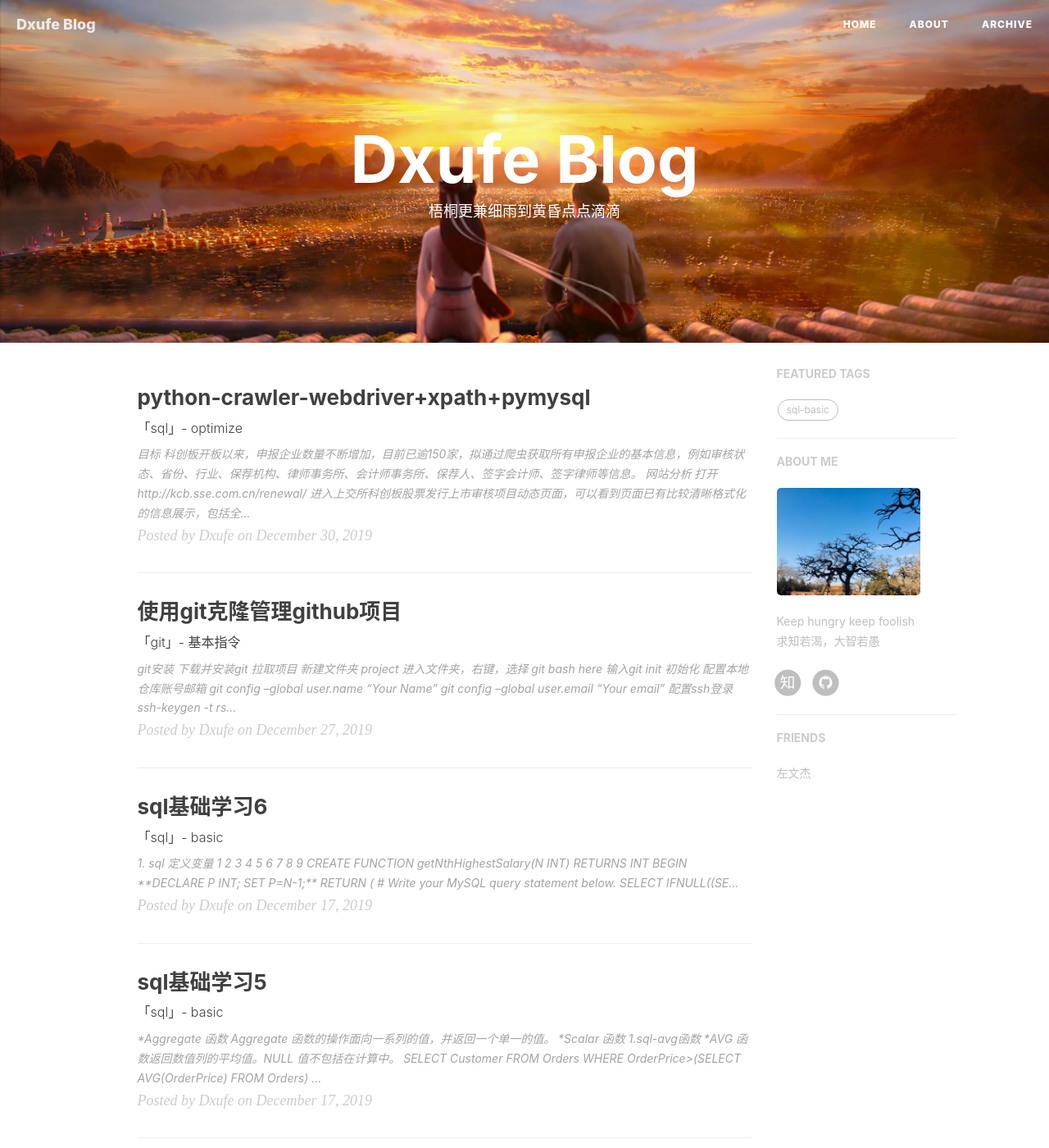
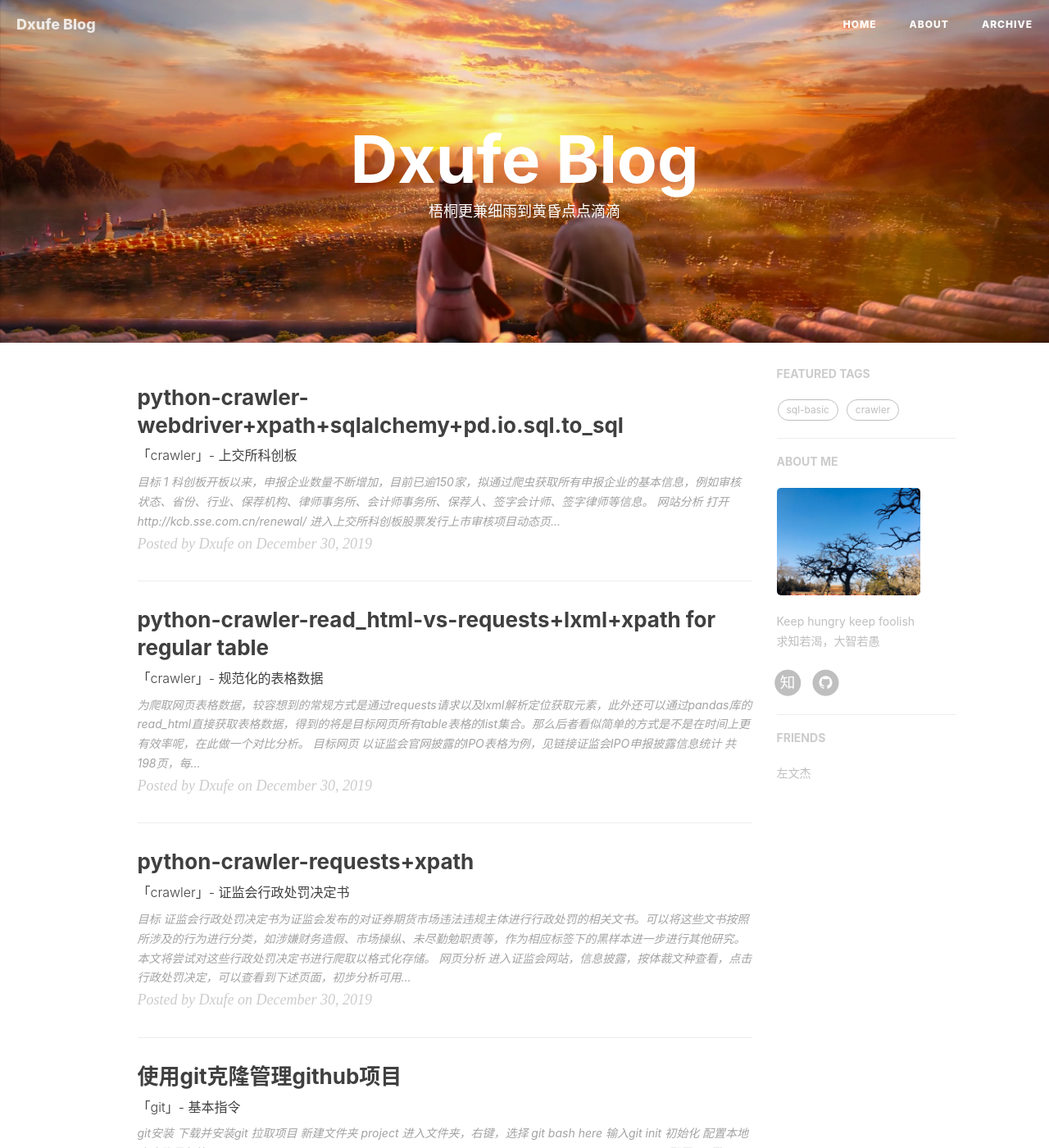
Before and after one commit to DengJunuestc/dxwufe.github.io, a Jekyll site: the page built from index.html, in a window 1280 px wide and 1400 px high. Shown: the whole window at 82% size. Built offline with Jekyll 4.4.1, drawn with Linux system fonts in a browser that asks for light colours; nearby versions of some CDN libraries; the list of posts is cut into pages by our own code; comment, search, counter and statistics services are not loaded; some of the changed text lies outside the part shown.

Commit message:
新增爬虫两篇

````diff
--- /dev/null
+++ b/_posts/read_python_crawler/2019-12-30-python-crawler-csrcpunish.md
@@ -0,0 +1,101 @@
+---
+title: "python-crawler-requests+xpath"
+subtitle: "「crawler」- 证监会行政处罚决定书"
+layout: post
+author: "Dxufe"
+header-style: text
+tags:
+  - crawler
+---
+ 1. 目标
+ 		证监会行政处罚决定书为证监会发布的对证券期货市场违法违规主体进行行政处罚的相关文书。可以将这些文书按照所涉及的行为进行分类，如涉嫌财务造假、市场操纵、未尽勤勉职责等，作为相应标签下的黑样本进一步进行其他研究。本文将尝试对这些行政处罚决定书进行爬取以格式化存储。
+ 2. 网页分析
+  		进入证监会网站，信息披露，按体裁文种查看，点击行政处罚决定，可以查看到下述页面，初步分析可用requests直接取得页面源码再进行元素提取，但发现如此得到的源码中仅含左侧的标题栏，不含右侧的具体内容等信息。
+![在这里插入图片描述](https://img-blog.csdnimg.cn/20190817185144175.png?x-oss-process=image/watermark,type_ZmFuZ3poZW5naGVpdGk,shadow_10,text_aHR0cHM6Ly9ibG9nLmNzZG4ubmV0L3FxXzQwNTExMjkx,size_16,color_FFFFFF,t_70)
+右键发现，此页面不仅包含网页源代码，还存在一个框架源代码的选项
+![在这里插入图片描述](https://img-blog.csdnimg.cn/20190817185552656.png?x-oss-process=image/watermark,type_ZmFuZ3poZW5naGVpdGk,shadow_10,text_aHR0cHM6Ly9ibG9nLmNzZG4ubmV0L3FxXzQwNTExMjkx,size_16,color_FFFFFF,t_70)
+即网页源代码只包含左侧的标题栏目，而框架源代码中才有具体的行政处罚决定书等内容，点击打开框架源代码，发现出现了一个新的链接。
+![在这里插入图片描述](https://img-blog.csdnimg.cn/20190817185809446.png?x-oss-process=image/watermark,type_ZmFuZ3poZW5naGVpdGk,shadow_10,text_aHR0cHM6Ly9ibG9nLmNzZG4ubmV0L3FxXzQwNTExMjkx,size_16,color_FFFFFF,t_70)
+单独进入此链接,发现此时进入了仅包含行政处罚决定信息发布的页面，此时便可通过，requests得到网页源代码再进行关键信息的提取
+![在这里插入图片描述](https://img-blog.csdnimg.cn/20190817190059704.png?x-oss-process=image/watermark,type_ZmFuZ3poZW5naGVpdGk,shadow_10,text_aHR0cHM6Ly9ibG9nLmNzZG4ubmV0L3FxXzQwNTExMjkx,size_16,color_FFFFFF,t_70)
+	单击下一页，发现链接在变，在第一页的链接后面直接加了一个页面数字，因此可通过变换链接进行换页而不需要模拟浏览器进行点击下一页操作。
+ 3. 爬取思路
+	通过以上分析得出以下爬虫思路：在每一页通过xpath提取页面的文书名称、发文日期、文号以及文书内容url，然后访问该url得到文书的文本内容；然后更换页面url进行换页操作，更换页面url需要获取页面总页数，但是通过requests得到的首页源码中不含有总页数信息，可能是有些信息隐藏了，所以对首页采用webdrvier访问得到页面html获取包含总页数在内的关键信息。然后更换页面url后直接通过requests进行访问获取页面源码进行信息提取。
+ 4. 进行爬取
+ 实际过程中会发现几个页面提取之后会报connection error的错，这是爬虫被限制了，可以通过变化headers 的形式进行访问，每次随机选择一个headers。
+
+ 5. 代码
+ ps:每个文书的文本内容提取还存在不足，包括未清洗干净未提取完全等问题。
+
+
+```
+from selenium import webdriver
+from lxml import etree
+import pandas as pd
+from pandas import DataFrame
+import time
+import requests
+import random
+
+def pagedataget(html):
+    items=html.xpath('//*[@class="row"]')
+    title=[];publish_date=[];docnum=[];docurl=[];text=[]
+    for item in items :
+        name=item.xpath('./li[@class="mc"]/div/a/text()')[0]
+        if name:
+            title.append(name)
+        date=item.xpath('./li[@class="fbrq"]/text()')[0]
+        publish_date.append(date)
+        num=item.xpath('./li[@class="wh"]/text()')[0]
+        docnum.append(num)
+        url='http://www.csrc.gov.cn/pub/zjhpublic/'+item.xpath('./li[@class="mc"]/div/a/@href')[0][6:]
+        docurl.append(url)
+        text.append(doctext(url,header))  csrcxzcf=pd.concat([DataFrame(title),DataFrame(publish_date),DataFrame(docnum),DataFrame(docurl),DataFrame(text)],axis=1)
+    csrcxzcf.columns=['title','publish_date','docnum','docurl','text']
+    return csrcxzcf
+
+def doctext(url,header):
+    wb=requests.get(url,headers=header)
+    wb.encoding='utf-8'
+    text = etree.HTML(wb.text)
+    a=str(text.xpath('//*[@id="ContentRegion"]/div/p/span/text()'))
+    if len(a)==2:
+        a=str(text.xpath('//*[@id="ContentRegion"]/div/div/p/span/text()'))
+    a=a.replace("'","").replace(",","")
+    a=''.join(a.split())
+    a=a.replace("。","。\n  ")
+    return a
+
+if __name__ == '__main__':
+    start = time.time()
+    browser = webdriver.Chrome()
+    browser.get('http://www.csrc.gov.cn/pub/zjhpublic/3300/3313/index_7401.htm')
+    html = etree.HTML(browser.page_source) #获取网页
+    user_agent_list = ["Mozilla/5.0 (Windows NT 10.0; WOW64) AppleWebKit/537.36 (KHTML, like Gecko) Chrome/68.0.3440.106 Safari/537.36",
+                    "Mozilla/5.0 (Windows NT 10.0; WOW64) AppleWebKit/537.36 (KHTML, like Gecko) Chrome/67.0.3396.99 Safari/537.36",
+                    "Mozilla/5.0 (Windows NT 10.0; WOW64; rv:60.0) Gecko/20100101 Firefox/61.0",
+                    "Mozilla/5.0 (Windows NT 10.0; WOW64) AppleWebKit/537.36 (KHTML, like Gecko) Chrome/64.0.3282.186 Safari/537.36",
+                    "Mozilla/5.0 (X11; Linux x86_64) AppleWebKit/537.36 (KHTML, like Gecko) Chrome/62.0.3202.62 Safari/537.36",
+                    "Mozilla/5.0 (Windows NT 6.1; WOW64) AppleWebKit/537.36 (KHTML, like Gecko) Chrome/45.0.2454.101 Safari/537.36",
+                    "Mozilla/4.0 (compatible; MSIE 7.0; Windows NT 6.0)",
+                    "Mozilla/5.0 (Macintosh; U; PPC Mac OS X 10.5; en-US; rv:1.9.2.15) Gecko/20110303 Firefox/3.6.15",
+                    ]
+    header={'User-Agent':'Mozilla/5.0'}
+    header['User-Agent'] = random.choice(user_agent_list)
+    csrcxzcf=pagedataget(html)     #第一页的数据
+    pagenum=int(html.xpath('//*[@title="尾页"]/a/text()')[0])
+    for i in range(1,pagenum):
+        pageurl='http://www.csrc.gov.cn/pub/zjhpublic/3300/3313/index_7401'+'_'+str(i)+'.htm'
+        header['User-Agent'] = random.choice(user_agent_list)
+        tx=requests.get(pageurl,headers=header)
+        tx.encoding='utf-8'
+        html = etree.HTML(tx.text)
+        csrcxzcf=pd.concat([csrcxzcf,pagedataget(html)])
+    end = time.time()
+    print ('运行时间：', end-start)
+```
+
+ 6. 结果
+
+涉及页数较多，爬取需要一定时间，大约五六分钟，结果如下
+![在这里插入图片描述](https://img-blog.csdnimg.cn/20190817194228997.png?x-oss-process=image/watermark,type_ZmFuZ3poZW5naGVpdGk,shadow_10,text_aHR0cHM6Ly9ibG9nLmNzZG4ubmV0L3FxXzQwNTExMjkx,size_16,color_FFFFFF,t_70)
--- /dev/null
+++ b/_posts/read_python_crawler/2019-12-30-python-crawler-regulartable.md
@@ -0,0 +1,105 @@
+---
+title: "python-crawler-read_html-vs-requests+lxml+xpath for regular table"
+subtitle: "「crawler」- 规范化的表格数据"
+layout: post
+author: "Dxufe"
+header-style: text
+tags:
+  - crawler
+---
+为爬取网页表格数据，较容想到的常规方式是通过**requests请求以及lxml解析定位**获取元素，此外还可以通过pandas库的**read_html**直接获取表格数据，得到的将是目标网页所有table表格的list集合。那么后者看似简单的方式是不是在时间上更有效率呢，在此做一个对比分析。
+
+ 1. 目标网页
+ 		以证监会官网披露的IPO表格为例，见链接[证监会IPO申报披露信息统计](http://eid.csrc.gov.cn/ipo/checkClick.action?choice=info#)
+ ![在这里插入图片描述](https://img-blog.csdnimg.cn/20190821150235780.png?x-oss-process=image/watermark,type_ZmFuZ3poZW5naGVpdGk,shadow_10,text_aHR0cHM6Ly9ibG9nLmNzZG4ubmV0L3FxXzQwNTExMjkx,size_16,color_FFFFFF,t_70)
+共198页，每页信息二十条。
+ 2. requests请求+lxml解析+xpath定位
+
+
+```
+from lxml import etree
+import pandas as pd
+from pandas import DataFrame
+import time
+import requests
+import random
+from sqlalchemy import create_engine
+
+
+def pagedataget(html):
+    items=html.xpath('//*[@class="timeborder"]')
+    compname=[];publish_date=[];ssdbk=[];pubtype=[];pubinfo=[]
+    for item in items :
+        name=str(item.xpath('./td/text()')[0]).replace('\r','').replace('\n','').replace('\t','')
+        name=''.join(name.split())
+        if name:
+            compname.append(name)
+        date=str(item.xpath('./td/text()')[1]).replace('\r','').replace('\n','').replace('\t','')
+        publish_date.append(date)
+        sb=str(item.xpath('./td/text()')[2]).replace('\r','').replace('\n','').replace('\t','')
+        ssdbk.append(sb)
+        pt=str(item.xpath('./td/text()')[3]).replace('\r','').replace('\n','').replace('\t','')
+        pubtype.append(pt)
+        pinf=item.xpath('./td/a/text()')
+        if len(pinf)==2:
+            pinf=str(pinf[0]).replace('\r','').replace('\n','').replace('\t','')+'、'+str(pinf[1]).replace('\r','').replace('\n','').replace('\t','')
+        else:
+            pinf=str(pinf[0]).replace('\r','').replace('\n','').replace('\t','')
+        pubinfo.append(pinf)
+    ipopub=pd.concat([DataFrame(compname),DataFrame(publish_date),DataFrame(ssdbk),DataFrame(pubtype),DataFrame(pubinfo)],axis=1)
+    ipopub.columns=['compname','publish_date','ssdbk','pubtype','pubinfo']
+    return ipopub
+if __name__ == '__main__':
+    start = time.time()
+    user_agent_list = ["Mozilla/5.0 (Windows NT 10.0; WOW64) AppleWebKit/537.36 (KHTML, like Gecko) Chrome/68.0.3440.106 Safari/537.36",
+                    "Mozilla/5.0 (Windows NT 10.0; WOW64) AppleWebKit/537.36 (KHTML, like Gecko) Chrome/67.0.3396.99 Safari/537.36",
+                    "Mozilla/5.0 (Windows NT 10.0; WOW64; rv:60.0) Gecko/20100101 Firefox/61.0",
+                    "Mozilla/5.0 (Windows NT 10.0; WOW64) AppleWebKit/537.36 (KHTML, like Gecko) Chrome/64.0.3282.186 Safari/537.36",
+                    "Mozilla/5.0 (X11; Linux x86_64) AppleWebKit/537.36 (KHTML, like Gecko) Chrome/62.0.3202.62 Safari/537.36"]
+    header={'User-Agent':'Mozilla/5.0'}
+    ipopub=DataFrame(data=None,columns=['compname','publish_date','ssdbk','pubtype','pubinfo'])
+    for i in range(1,199):
+        header['User-Agent'] = random.choice(user_agent_list)
+        pageurl='http://eid.csrc.gov.cn/ipo/infoDisplay.action?pageNo='+str(i)+'&temp=&temp1=&blockType=byTime'
+        header['User-Agent'] = random.choice(user_agent_list)
+        tx=requests.get(pageurl,headers=header)
+        tx.encoding=tx.apparent_encoding
+        html = etree.HTML(tx.text)
+        ipopub=pd.concat([ipopub,pagedataget(html)])
+    ipopub.index=range(0len(ipopub)+1)
+    '''写入数据'''
+    tablename='csrc_ipo_pub'
+    try:
+        connect = create_engine('mysql+pymysql://root:password@localhost:3306/crawler?charset=utf8')
+        pd.io.sql.to_sql(ipopub,tablename, connect, schema='crawler', if_exists='replace')
+        print('save to db success!')
+    except:
+        print('save to db failure!')
+    end = time.time()
+    print ('一共有',len(ipopub),'家公司，'+'运行时间为',(end-start)/60,'分钟')
+```
+![结果显示共用158秒。](https://img-blog.csdnimg.cn/20190821151442283.png)
+ 3. pd.read_html
+
+
+```
+import time
+start = time.time()
+import pandas as pd
+from pandas import DataFrame
+pubtable=DataFrame(data=None,columns=['compname','publish_date','ssdbk','pubtype','pubinfo'])
+for i in range(1,199):
+    url ='http://eid.csrc.gov.cn/ipo/infoDisplay.action?pageNo='+str(i)+'&temp=&temp1=&blockType=byTime'
+    data = pd.read_html(url,header=0,encoding='utf-8')[2]
+    pub = data.iloc[0:len(data)-1,0:-1]
+    pub.columns=['compname','publish_date','ssdbk','pubtype','pubinfo']
+    pubtable=pd.concat([pubtable,pub])
+end = time.time()
+print ('一共有',len(pubtable),'家公司，'+'运行时间为',(end-start)/60,'分钟')
+```
+![结果显示共用119秒。](https://img-blog.csdnimg.cn/2019082115214371.png)
+可见直接通过read_html获取表格数据速度更快，省了40秒。
+
+ 4. read_html的参数如下，io可为目标网址，match 为欲匹配的正则表达式，flavor为解析器，header为指定行标题，encoding为读入的编码格式，正确设置才能正确提取表格，否则会出现乱码。
+
+![在这里插入图片描述](https://img-blog.csdnimg.cn/20190821152455716.png?x-oss-process=image/watermark,type_ZmFuZ3poZW5naGVpdGk,shadow_10,text_aHR0cHM6Ly9ibG9nLmNzZG4ubmV0L3FxXzQwNTExMjkx,size_16,color_FFFFFF,t_70)
--- a/_posts/read_python_crawler/2019-12-30-python-crawler-sql优化.md
+++ b/_posts/read_python_crawler/2019-12-30-python-crawler-sjskcb.md
@@ -1,6 +1,6 @@
 ---
-title: "python-crawler-webdriver+xpath+pymysql"
-subtitle: "「sql」- optimize"
+title: "python-crawler-webdriver+xpath+sqlalchemy+pd.io.sql.to_sql"
+subtitle: "「crawler」- 上交所科创板"
 layout: post
 author: "Dxufe"
 header-style: text
@@ -9,8 +9,10 @@ tags:
 ---
 
  1. 目标
+
 		科创板开板以来，申报企业数量不断增加，目前已逾150家，拟通过爬虫获取所有申报企业的基本信息，例如审核状态、省份、行业、保荐机构、律师事务所、会计师事务所、保荐人、签字会计师、签字律师等信息。
  2. 网站分析
+
  		打开http://kcb.sse.com.cn/renewal/ 进入上交所科创板股票发行上市审核项目动态页面，可以看到页面已有比较清晰格式化的信息展示，包括全称、审核状态、行业、保荐机构、律师事务所、会计师事务所、更新日期、受理日期等信息。![在这里插入图片描述](https://img-blog.csdnimg.cn/20190816164650504.png?x-oss-process=image/watermark,type_ZmFuZ3poZW5naGVpdGk,shadow_10,text_aHR0cHM6Ly9ibG9nLmNzZG4ubmV0L3FxXzQwNTExMjkx,size_16,color_FFFFFF,t_70)
  		翻页页面url不变，右键网页源代码中也无上述表格中的相关信息，故尝试通过requests获取html不能得到上述表格中相关信息，所以拟采取 selenium 中的webdriver模拟浏览器进行访问
 (webdriver安装可参考https://blog.csdn.net/Alisen39/article/details/82930220)。
@@ -22,6 +24,7 @@ browser.get('http://kcb.sse.com.cn/renewal/') # page_source获取网页的源代
 html = etree.HTML(browser.page_source)  #得到html
 ```
  3. 页面解析元素提取
+
  		在F12中通过定位相关字段，右键查看xpath获取目标元素的路径
 ![在这里插入图片描述](https://img-blog.csdnimg.cn/20190816165634416.png?x-oss-process=image/watermark,type_ZmFuZ3poZW5naGVpdGk,shadow_10,text_aHR0cHM6Ly9ibG9nLmNzZG4ubmV0L3FxXzQwNTExMjkx,size_16,color_FFFFFF,t_70)
 定义函数 pagedataget(html)，以提取每一页的关键信息，其中部分字段存在换行等情况，不能在一个路径下提取完整，需要加以判断整合。完整代码如下。
@@ -115,6 +118,7 @@ def pagedataget(html):
     return KCBINFO
 ```
  4. 公司详情页信息提取
+
 		除了页面的基本信息外，还需要访问公司详情页面获取一些额外信息,可以通过访问pagedataget函数中提取到的url来实现这些进一步信息的提取。
 ![在这里插入图片描述](https://img-blog.csdnimg.cn/20190816170635549.png?x-oss-process=image/watermark,type_ZmFuZ3poZW5naGVpdGk,shadow_10,text_aHR0cHM6Ly9ibG9nLmNzZG4ubmV0L3FxXzQwNTExMjkx,size_16,color_FFFFFF,t_70)
 因此需要定义针对某家公司的这些额外信息进行提取的函数，传入参数为公司名称，此处通过browser.find_element_by_partial_link_text模拟浏览器点击公司名称进入详情页面，而不通过访问url进入公司页面，完整代码如下
@@ -180,6 +184,7 @@ if __name__ == '__main__':
 爬取得到的信息如下，若遇到爬取得到的信息仍有格式不规范存在冗余的信息，可继续进行清洗。
 ![在这里插入图片描述](https://img-blog.csdnimg.cn/20190816172316791.png?x-oss-process=image/watermark,type_ZmFuZ3poZW5naGVpdGk,shadow_10,text_aHR0cHM6Ly9ibG9nLmNzZG4ubmV0L3FxXzQwNTExMjkx,size_16,color_FFFFFF,t_70)
  5. 入库
+
  	将爬取得到的信息自动建表入到本地mysql库中，可以选择先在本地mysql中建好表再插入，或者直接在程序中建表写入。本次采用后者，自动建表入库，由于不同时间爬取得到的信息不一样，所以表名与时间挂钩以示区分，建表后通过sqlalchemy 将data导入到mysql中，定义save_to_db函数如下。
 ```
 def save_to_db(data):
````
